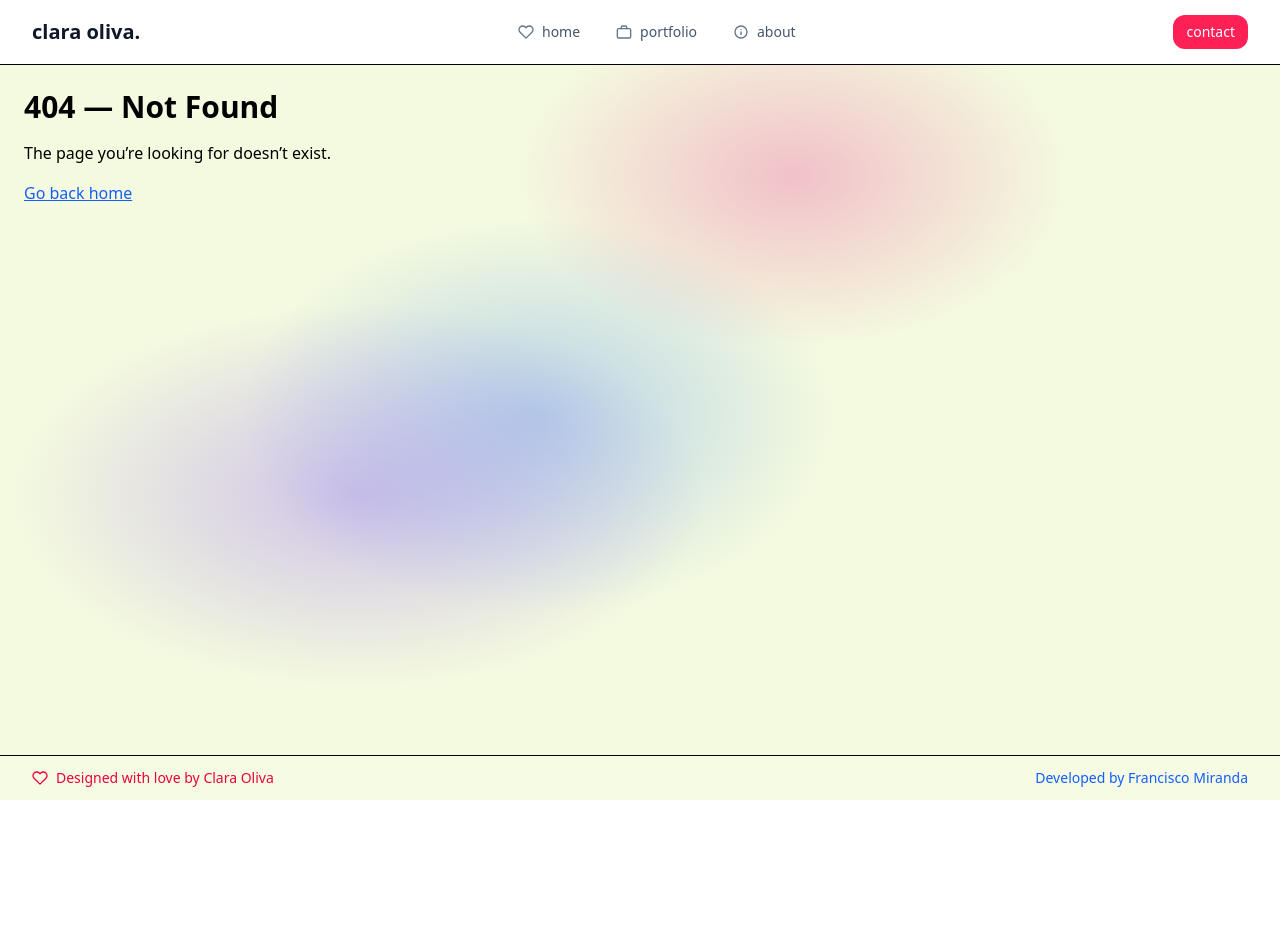
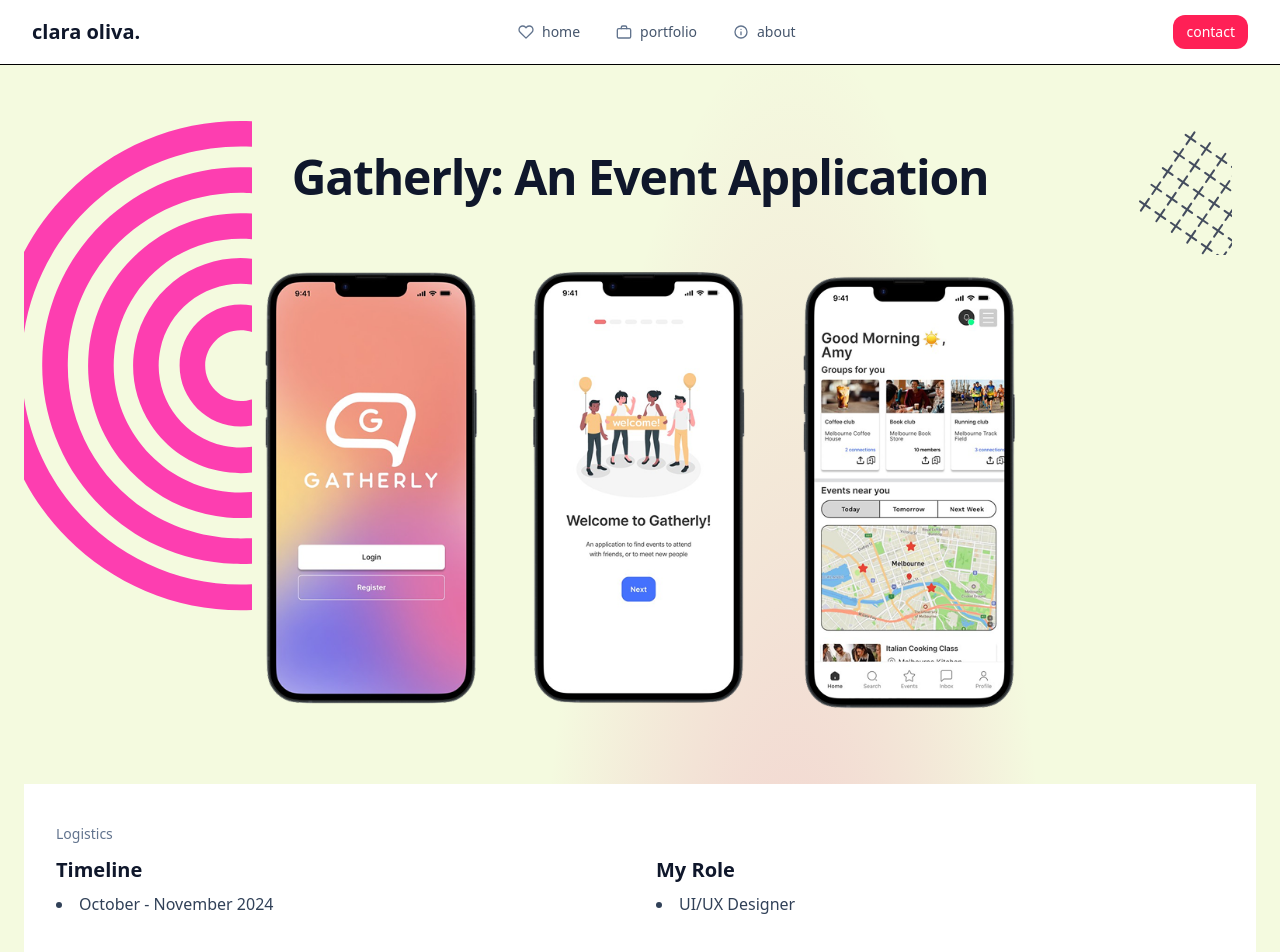
Before and after one commit to frankie1992/claras-site, a React (Vite) app: page /projects/gatherly in a window 1280 px wide. Before the commit this address had no page. Shown: the top 952 px of the page. Before the commit the page ends 800 px from the top, so only its background shows below. Built offline with nearby package versions, Linux system fonts and the light colour scheme.

Commit message:
add gathery page

```diff
--- /dev/null
+++ b/src/pages/projects/Gatherly.tsx
@@ -0,0 +1,175 @@
+import { Link } from 'react-router-dom'
+import backgroundHalfCircle from '../../assets/home-page/background-half-circle.svg'
+import backgroundCross from '../../assets/projects/ubyou/background-cross.svg'
+import heroPreview from '../../assets/projects/gatherly/gatherly-mobile-preview.png'
+import competitors from '../../assets/projects/gatherly/Competitors-1.png'
+import swot from '../../assets/projects/gatherly/SWOT-Analysis.png'
+import solution1 from '../../assets/projects/gatherly/Solution-1.png'
+import solution2 from '../../assets/projects/gatherly/Solution-2.png'
+import solution3 from '../../assets/projects/gatherly/solution-3.png'
+import affinity from '../../assets/projects/gatherly/affinity-map.png'
+import userFlow1 from '../../assets/projects/gatherly/user-flow-1.png'
+import userFlow2 from '../../assets/projects/gatherly/user-flow-2.png'
+import userFlow3 from '../../assets/projects/gatherly/user-flow-3.png'
+import userFlow4 from '../../assets/projects/gatherly/user-flow-4.png'
+import iterations1 from '../../assets/projects/gatherly/interations-1.png'
+import iterations2 from '../../assets/projects/gatherly/iterations-2.png'
+import iterations3 from '../../assets/projects/gatherly/iterations-3.png'
+import styleGuide from '../../assets/projects/gatherly/Style-Guide-1.png'
+import finalScreens from '../../assets/projects/gatherly/Final-Screen-1.png'
+
+export default function GatherlyProject() {
+  return (
+    <div className="flex flex-col min-h-[60vh]">
+      {/* Hero */}
+      <section className="relative overflow-hidden">
+        <img src={backgroundHalfCircle} alt="" aria-hidden className="hidden md:block absolute left-[-28px] top-8 w-44 lg:w-64 pointer-events-none select-none opacity-90" />
+        <img src={backgroundCross} alt="" aria-hidden className="hidden md:block absolute right-6 top-10 w-24 pointer-events-none select-none opacity-80" />
+        <div className="mx-auto max-w-7xl px-4 md:px-6 lg:px-8 py-12 md:py-16">
+          <div className="text-center mb-8 md:mb-10">
+            <h1 className="text-3xl md:text-5xl font-extrabold tracking-tight text-slate-900">Gatherly: <span className="font-semibold">An Event Application</span></h1>
+          </div>
+          <div className="flex justify-center">
+            <img src={heroPreview} alt="Gatherly hero preview" className="w-full max-w-4xl h-auto" />
+          </div>
+        </div>
+      </section>
+
+      {/* Logistics */}
+      <section className="bg-white">
+        <div className="mx-auto max-w-7xl px-4 md:px-6 lg:px-8 py-8 md:py-10">
+          <p className="text-sm text-slate-500 mb-3">Logistics</p>
+          <div className="grid grid-cols-1 md:grid-cols-2 gap-8">
+            <div>
+              <h3 className="text-xl font-semibold text-slate-900 mb-2 text-center md:text-left">Timeline</h3>
+              <ul className="list-disc list-inside text-slate-700 text-center md:text-left">
+                <li>October - November 2024</li>
+              </ul>
+            </div>
+            <div>
+              <h3 className="text-xl font-semibold text-slate-900 mb-2 text-center md:text-left">My Role</h3>
+              <ul className="list-disc list-inside text-slate-700 text-center md:text-left">
+                <li>UI/UX Designer</li>
+              </ul>
+            </div>
+          </div>
+        </div>
+      </section>
+
+      <hr className="border-slate-200" />
+
+      {/* Background/Company Context */}
+      <section className="bg-white">
+        <div className="mx-auto max-w-5xl px-4 md:px-6 lg:px-8 py-8 md:py-10">
+          <p className="text-sm text-slate-500 mb-3">Background/Company Context</p>
+          <p className="text-slate-700 text-center">A startup company has launched an event application that helps people meet new friends. The goal of the product is to create a social user experience that will help users get out and do activities in-person.Friends keep us company through the difficulties of our lives and help us grow, but when people move to a new city or town, fear and social anxiety can keep them from making new friends. How can we help people who have social anxiety step out and make new friends?</p>
+        </div>
+      </section>
+
+      <hr className="border-slate-200" />
+
+      {/* Secondary Research */}
+      <section className="bg-white">
+        <div className="mx-auto max-w-6xl px-4 md:px-6 lg:px-8 py-8 md:py-12 space-y-6">
+          <p className="text-sm text-slate-500">Secondary Research</p>
+          <div className="flex justify-center"><img src={swot} alt="SWOT analysis" className="w-full max-w-5xl rounded-xl ring-1 ring-slate-200/60" /></div>
+        </div>
+      </section>
+
+      <hr className="border-slate-200" />
+
+      {/* Research Synthesis */}
+      <section className="bg-white">
+        <div className="mx-auto max-w-6xl px-4 md:px-6 lg:px-8 py-8 md:py-12 space-y-6">
+          <p className="text-sm text-slate-500">Research Synthesis</p>
+          <div className="flex justify-center"><img src={affinity} alt="Affinity mapping" className="w-full max-w-5xl rounded-xl ring-1 ring-slate-200/60" /></div>
+        </div>
+      </section>
+
+      <hr className="border-slate-200" />
+
+      {/* Competitive Analysis + The Gap */}
+      <section className="bg-white">
+        <div className="mx-auto max-w-6xl px-4 md:px-6 lg:px-8 py-8 md:py-12 space-y-4">
+          <p className="text-sm text-slate-500">Competitive Analysis + The Gap</p>
+          <div className="flex justify-center"><img src={competitors} alt="Competitor apps" className="w-full max-w-5xl rounded-xl ring-1 ring-slate-200/60" /></div>
+        </div>
+      </section>
+
+      <hr className="border-slate-200" />
+
+      {/* How Might We’s */}
+      <section className="bg-white">
+        <div className="mx-auto max-w-6xl px-4 md:px-6 lg:px-8 py-8 md:py-12 space-y-4">
+          <p className="text-sm text-slate-500">How Might We’s</p>
+          <ul className="list-disc pl-5 space-y-2 text-slate-700">
+            <li>How might we make event discovery feel tailored and motivating?</li>
+            <li>How might we streamline creating and managing events?</li>
+            <li>How might we increase engagement with lightweight gamification?</li>
+          </ul>
+        </div>
+      </section>
+
+      <hr className="border-slate-200" />
+
+      {/* Ideation */}
+      <section className="bg-white">
+        <div className="mx-auto max-w-6xl px-4 md:px-6 lg:px-8 py-8 md:py-12 space-y-6">
+          <p className="text-sm text-slate-500">User Flows</p>
+          <div className="grid grid-cols-1 md:grid-cols-2 gap-8">
+            <div className="flex justify-center"><img src={userFlow1} alt="User flow 1" className="w-full max-w-md rounded-xl ring-1 ring-slate-200/60" /></div>
+            <div className="flex justify-center"><img src={userFlow2} alt="User flow 2" className="w-full max-w-md rounded-xl ring-1 ring-slate-200/60" /></div>
+            <div className="flex justify-center"><img src={userFlow3} alt="User flow 3" className="w-full max-w-md rounded-xl ring-1 ring-slate-200/60" /></div>
+            <div className="flex justify-center"><img src={userFlow4} alt="User flow 4" className="w-full max-w-md rounded-xl ring-1 ring-slate-200/60" /></div>
+          </div>
+        </div>
+      </section>
+
+      <hr className="border-slate-200" />
+
+      {/* Iterations */}
+      <section className="bg-white">
+        <div className="mx-auto max-w-6xl px-4 md:px-6 lg:px-8 py-8 md:py-12 space-y-6">
+          <p className="text-sm text-slate-500">Iterations</p>
+          <div className="grid grid-cols-1 md:grid-cols-3 gap-8">
+            <div className="flex justify-center"><img src={iterations1} alt="Iterations 1" className="w-full max-w-sm rounded-xl ring-1 ring-slate-200/60" /></div>
+            <div className="flex justify-center"><img src={iterations2} alt="Iterations 2" className="w-full max-w-sm rounded-xl ring-1 ring-slate-200/60" /></div>
+            <div className="flex justify-center"><img src={iterations3} alt="Iterations 3" className="w-full max-w-sm rounded-xl ring-1 ring-slate-200/60" /></div>
+          </div>
+        </div>
+      </section>
+
+      <hr className="border-slate-200" />
+
+      {/* Style Guide */}
+      <section className="bg-white">
+        <div className="mx-auto max-w-6xl px-4 md:px-6 lg:px-8 py-8 md:py-12">
+          <p className="text-sm text-slate-500">Style Guide</p>
+          <div className="flex justify-center">
+            <img src={styleGuide} alt="Style guide" className="w-full max-w-5xl h-auto rounded-xl ring-1 ring-slate-200/60" />
+          </div>
+        </div>
+      </section>
+
+      <hr className="border-slate-200" />
+
+      {/* Final Screens */}
+      <section className="bg-white">
+        <div className="mx-auto max-w-6xl px-4 md:px-6 lg:px-8 py-8 md:py-12">
+          <p className="text-sm text-slate-500">The Final Screens</p>
+          <div className="flex justify-center">
+            <img src={finalScreens} alt="Gatherly final screens" className="w-full max-w-5xl h-auto rounded-xl ring-1 ring-slate-200/60" />
+          </div>
+        </div>
+      </section>
+
+      <hr className="border-slate-200" />
+
+      {/* Footer spacer + back */}
+      <div className="bg-white h-6" />
+      <div className="mx-auto max-w-7xl px-4 md:px-6 lg:px-8 pb-8">
+        <Link to="/" className="text-blue-600 hover:underline">← Back to Home</Link>
+      </div>
+    </div>
+  )
+}
--- a/src/pages/projects/UBYou.tsx
+++ b/src/pages/projects/UBYou.tsx
@@ -21,7 +21,7 @@ export default function UBYouProject() {
   return (
     <div className="flex flex-col min-h-[60vh]">
       {/* Hero with site gradient */}
-      <section className="relative bg-blob-gradient overflow-hidden">
+      <section className="relative overflow-hidden">
         {/* Decorative shapes */}
         <img
           src={backgroundHalfCircle}
--- a/src/router.tsx
+++ b/src/router.tsx
@@ -4,12 +4,14 @@ import Home from './pages/Home'
 import About from './pages/About'
 import NotFound from './pages/NotFound'
 import UBYouProject from './pages/projects/UBYou'
+import GatherlyProject from './pages/projects/Gatherly'
 
 const router = createBrowserRouter(
   createRoutesFromElements(
     <Route path="/" element={<App />}>
       <Route index element={<Home />} />
       <Route path="projects/ubyou" element={<UBYouProject />} />
+      <Route path="projects/gatherly" element={<GatherlyProject />} />
       <Route path="about" element={<About />} />
       <Route path="*" element={<NotFound />} />
     </Route>
--- a/src/utils/Constants.tsx
+++ b/src/utils/Constants.tsx
@@ -146,7 +146,7 @@ export const PORTFOLIO_PROJECTS_LIST: ProjectDetails[] = [
     description:
       'A mobile app that helps users discover local events and groups, using gamification to boost event turnout.',
     imageSrc: gatherly,
-    projectLink: '#',
+    projectLink: '/projects/gatherly',
   },
   {
     title: 'CityPups: A Dog Adoption Website Design Sprint',
```
